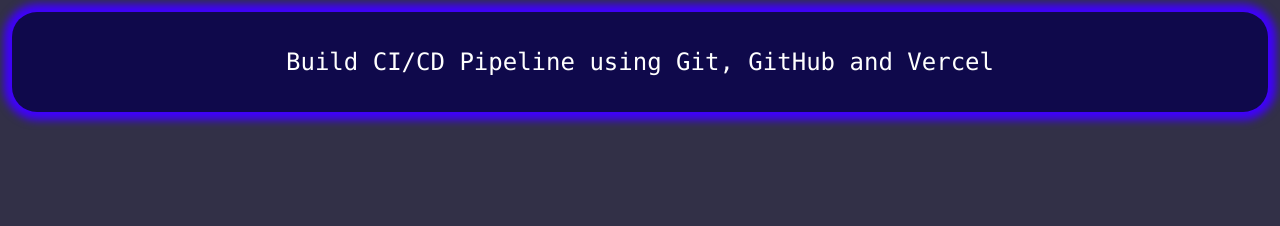
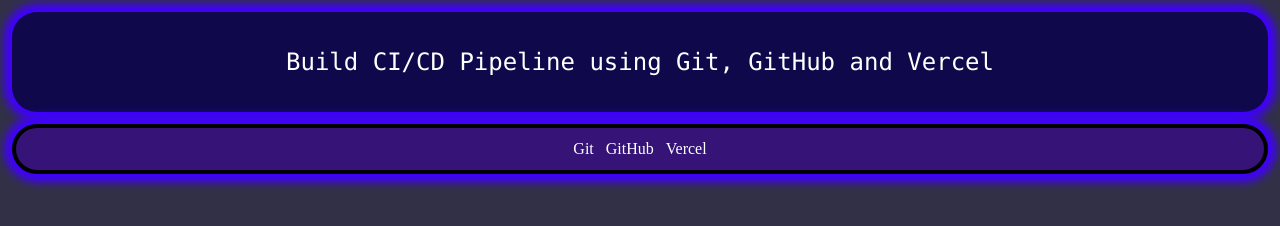
Before and after one commit to diwakarstha997/build-cicd-pipeline, a plain HTML site: page index.html in a window 1280 px wide. Drawn offline with Linux system fonts and the light colour scheme.

Commit message:
Build process container section

```diff
--- a/index.html
+++ b/index.html
@@ -15,5 +15,14 @@
             <p>Build CI/CD Pipeline using Git, GitHub and Vercel</p>
          </div>
     </header>
+
+    <section>
+        <!-- Process Container Section -->
+         <div class="flex-container process-container">
+            <div>Git</div>
+            <div>GitHub</div>
+            <div>Vercel</div>
+         </div>
+    </section>
 </body>
 </html>
--- a/styles.css
+++ b/styles.css
@@ -1,16 +1,36 @@
 :root {
+    /* fonts */
     --primary-text-font: Consolas, monaco, monospace;
     --secondary-text-font: Arial, Helvetica, sans-serif;
+
+    /* bg-colors */
+    --bg-primary-color: #0F094B;
+    --bg-secondary-color: #351377;
+    --bg-third-color: #FF00BF;
+    --bg-fourth-color: #193A79;
+
+    /* box-shadow */
+    --box-shadow: 0 0 9px 8px #4000FF;
 }
 
 body {
     margin: 0;
     background-color: #323047;
+    color: white;
 }
 
+/* Flex Container CSS */
+.flex-container {
+    display: flex;
+    justify-content: center;
+    align-items: center;
+    gap:12px;
+}
+
+/* Header Section */
 .top-header {
-    background-color: #0F094B;
-    box-shadow: 0 0 9px 8px #4000FF;
+    background-color: var(--bg-primary-color);
+    box-shadow: var(--box-shadow);
     border-radius: 25px;
     color: white;
     padding: 12px;
@@ -20,3 +40,13 @@ body {
     font-size: 24px;
 
 }
+
+/* Process Container Section */
+.process-container {
+    background-color: #351377;
+    box-shadow: var(--box-shadow);
+    border: 4px solid black;
+    border-radius: 25px;
+    padding: 12px;
+    margin: 12px;
+}
```
